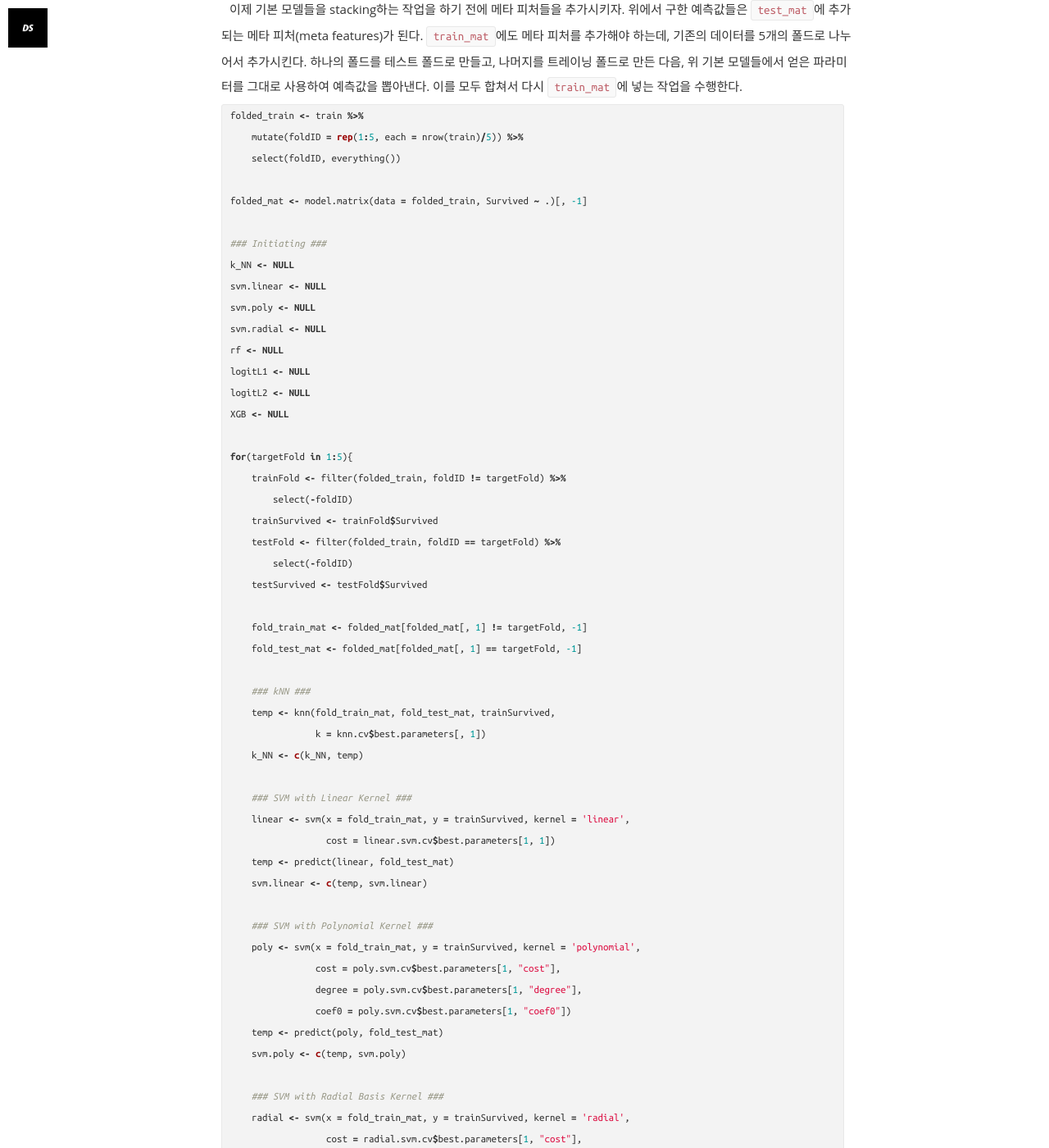
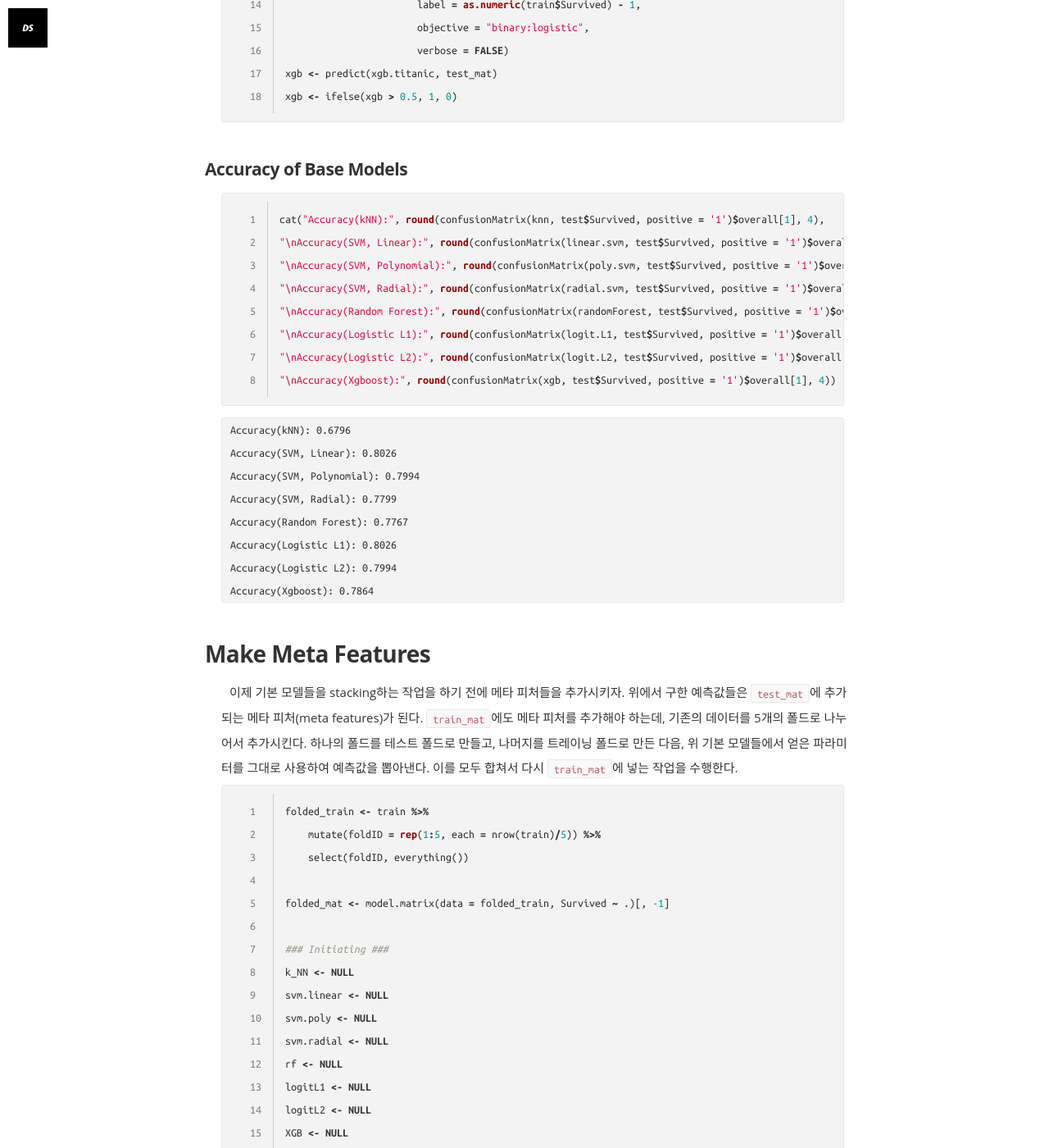
Before and after one commit to otzslayer/deprecated-blog, a Jekyll site: the page built from _posts/machine_learning/2016-12-31-stacked-generalization.md, in a window 1280 px wide and 1400 px high, scrolled down 6843 px. Shown: the whole window at 82% size. Built offline with Jekyll 4.4.1, drawn with Linux system fonts in a browser that asks for light colours; nearby versions of some CDN libraries; some web fonts are replaced; library files that are not in the unit come from our copies; some of the changed text lies outside the part shown.

Commit message:
CSS Modified

````diff
--- a/_Rmd/2016-12-20-adaptive-lasso.Rmd
+++ b/_Rmd/2016-12-20-adaptive-lasso.Rmd
@@ -138,7 +138,6 @@ knitr::include_graphics("assets/images/AdaptiveLassoFigure1.png")
 library(ISLR)
 data("Hitters")
 Hitters <- na.omit(Hitters)
-head(Hitters)
 ```
 
 ##### Data Preparation
--- a/_posts/machine_learning/2016-12-31-stacked-generalization.md
+++ b/_posts/machine_learning/2016-12-31-stacked-generalization.md
@@ -21,7 +21,7 @@ categories: machine-learning
 원본 데이터에 약간의 전처리를 가했다. 결측값을 제거하기 위해 Interpolation을 수행하고, 약간의 Feature engineering을 한 후 필요한 칼럼만 남겨두었다.
 
 
-{% highlight r %}
+{% highlight r linenos %}
 library(readr)
 
 train <- read_csv(file = "data/titanic/train.csv")
@@ -33,7 +33,7 @@ test$Survived <- as.factor(test$Survived)
 헤당 데이터의 Sparse matrix를 만들기 위해서 `model.matrix()` 함수를 사용한다.
 
 
-{% highlight r %}
+{% highlight r linenos %}
 train_mat <- model.matrix(data = train, Survived ~ .)[, -1]
 test_mat <- model.matrix(data = test, Survived ~ .)[, -1]
 {% endhighlight %}
@@ -43,7 +43,7 @@ test_mat <- model.matrix(data = test, Survived ~ .)[, -1]
 Feature selection을 위해서 `Boruta` 패키지를 사용한다. Boruta algorithm은 Random forest의 wrapper로 포함되어 있는 Feature importance 기능과 굉장히 유사한데, 최근 Kaggle의 House price 예측 컴피티션에서 한 참가자가 사용한 것을 보고 알게 되었다. 제법 괜찮은 알고리즘으로 알고 있어서 사용했다.
 
 
-{% highlight r %}
+{% highlight r linenos %}
 library(Boruta)
 
 set.seed(7)
@@ -67,14 +67,14 @@ getSelectedAttributes(bor.result)
 {% endhighlight %}
 
 
-{% highlight r %}
+{% highlight r linenos %}
 plot(bor.result)
 {% endhighlight %}
 
 <img src="/assets/article_images/2016-12-31-stacked-generalization/unnamed-chunk-6-1.png" title="plot of chunk unnamed-chunk-6" alt="plot of chunk unnamed-chunk-6" width="576" style="display: block; margin: auto;" />
 
 
-{% highlight r %}
+{% highlight r linenos %}
 bor.result$finalDecision
 {% endhighlight %}
 
@@ -103,7 +103,7 @@ Levels: Tentative Confirmed Rejected
 {% endhighlight %}
 
 
-{% highlight r %}
+{% highlight r linenos %}
 train_mat <- train_mat[, getSelectedAttributes(bor.result)]
 test_mat <- test_mat[, getSelectedAttributes(bor.result)]
 {% endhighlight %}
@@ -126,7 +126,7 @@ test_mat <- test_mat[, getSelectedAttributes(bor.result)]
 ##### Base Model 1: kNN
 
 
-{% highlight r %}
+{% highlight r linenos %}
 library(e1071)
 library(class)
 
@@ -139,7 +139,7 @@ knn <- knn(train_mat, test_mat, factor(train$Survived), k = knn.cv$best.paramete
 ##### Base Model 2: SVM with Linear Kernel
 
 
-{% highlight r %}
+{% highlight r linenos %}
 doMC::registerDoMC(4)
 set.seed(7)
 linear.svm.cv <- tune.svm(x = train_mat, y = factor(train$Survived), kernel = "linear", cost = c(0.001, 0.01, 0.1, 1, 5, 10),
@@ -150,7 +150,7 @@ linear.svm <- predict(linear.svm.cv$best.model, test_mat)
 ##### Base Model 3: SVM with Polynomial Kernel
 
 
-{% highlight r %}
+{% highlight r linenos %}
 set.seed(7)
 poly.svm.cv <- tune.svm(x = train_mat, y = factor(train$Survived), kernel = "polynomial",
                      degree = c(2, 3, 4), coef0 = c(0.1, 0.5, 1, 2),
@@ -162,7 +162,7 @@ poly.svm <- predict(poly.svm.cv$best.model, test_mat)
 ##### Base Model 4: SVM with Radial Kernel
 
 
-{% highlight r %}
+{% highlight r linenos %}
 set.seed(7)
 radial.svm.cv <- tune.svm(x = train_mat, y = factor(train$Survived), kernel = "radial",
                      gamma = c(0.1, 0.5, 1, 2, 3), coef0 = c(0.1, 0.5, 1, 2),
@@ -174,7 +174,7 @@ radial.svm <- predict(radial.svm.cv$best.model, test_mat)
 ##### Base Model 5: Random Forest
 
 
-{% highlight r %}
+{% highlight r linenos %}
 library(ranger)
 
 set.seed(7)
@@ -188,7 +188,7 @@ randomForest <- randomForest$predictions
 ##### Base Model 6: Logistic Regression with L1 Regularization
 
 
-{% highlight r %}
+{% highlight r linenos %}
 library(glmnet)
 
 set.seed(7)
@@ -201,7 +201,7 @@ logit.L1 <- as.vector(ifelse(logit.L1 > 0.5, 1, 0))
 ##### Base Model 7: Logistic Regression with L2 Regularization
 
 
-{% highlight r %}
+{% highlight r linenos %}
 set.seed(7)
 logit_L2.cv <- cv.glmnet(x = train_mat, y = train$Survived, family = 'binomial',
                    alpha = 0)
@@ -212,7 +212,7 @@ logit.L2 <- as.vector(ifelse(logit.L2 > 0.5, 1, 0))
 ##### Base Model 8: Xgboost
 
 
-{% highlight r %}
+{% highlight r linenos %}
 library(xgboost)
 
 trCtrl <- trainControl(method = "repeatedcv", number = 10, allowParallel = TRUE)
@@ -228,7 +228,7 @@ xgb.grid <- expand.grid(nrounds = c(180, 200, 220),
 {% endhighlight %}
 
 
-{% highlight r %}
+{% highlight r linenos %}
 set.seed(7)
 doMC::registerDoMC(4)
 xgbTrain <- train(x = train_mat,
@@ -252,7 +252,7 @@ xgb <- ifelse(xgb > 0.5, 1, 0)
 ##### Accuracy of Base Models
 
 
-{% highlight r %}
+{% highlight r linenos %}
 cat("Accuracy(kNN):", round(confusionMatrix(knn, test$Survived, positive = '1')$overall[1], 4),
 "\nAccuracy(SVM, Linear):", round(confusionMatrix(linear.svm, test$Survived, positive = '1')$overall[1], 4),
 "\nAccuracy(SVM, Polynomial):", round(confusionMatrix(poly.svm, test$Survived, positive = '1')$overall[1], 4),
@@ -282,7 +282,7 @@ Accuracy(Xgboost): 0.7864
 
 
 
-{% highlight r %}
+{% highlight r linenos %}
 folded_train <- train %>%
     mutate(foldID = rep(1:5, each = nrow(train)/5)) %>%
     select(foldID, everything())
@@ -373,7 +373,7 @@ for(targetFold in 1:5){
 {% endhighlight %}
 
 
-{% highlight r %}
+{% highlight r linenos %}
 meta_train <- cbind(train_mat,
                     kNN = k_NN - 1,
                     LinearSVM = svm.linear - 1,
@@ -386,7 +386,7 @@ meta_train <- cbind(train_mat,
 {% endhighlight %}
 
 
-{% highlight r %}
+{% highlight r linenos %}
 meta_test <- cbind(test_mat,
                    kNN = as.numeric(knn) - 1,
                    LinearSVM = as.numeric(linear.svm) - 1,
@@ -403,7 +403,7 @@ meta_test <- cbind(test_mat,
 마지막으로 모델을 스택하는 작업만 남았다. 스택 모델은 위에서 가장 좋은 성능을 보인 **Logistic Regression with L1 Regularization**으로 만든다. 10-fold Cross Validation으로 적절한 `lambda`값을 찾도록 하자.
 
 
-{% highlight r %}
+{% highlight r linenos %}
 lambda <- exp(-seq(5, 6, length.out = 400))
 
 set.seed(7)
@@ -415,7 +415,7 @@ meta.pred <- as.vector(ifelse(meta.pred > 0.5, 1, 0))
 {% endhighlight %}
 
 
-{% highlight r %}
+{% highlight r linenos %}
 cat("Accuracy(Stacked Model):", round(confusionMatrix(meta.pred, test$Survived, positive = '1')$overall[1], 4))
 {% endhighlight %}
 
--- a/_sass/_syntax-highlighting.scss
+++ b/_sass/_syntax-highlighting.scss
@@ -106,6 +106,7 @@
       border: none;
       margin-bottom: 0px;
       padding-left: 0px;
+      margin-left: 10px;
     }
   }
 }
--- a/css/main.sass
+++ b/css/main.sass
@@ -646,7 +646,7 @@ pre,
 code
   font-family: $font-monospace
   text-align: left
-  font-size: inherit
+  font-size: 14px
 
 code
   padding: 1px 1px
@@ -661,6 +661,7 @@ pre
   border-radius: 3px
   background-color: #f3f3f3
   line-height: 2em
+  font-size: 14px
   > code
     border: 0
     padding-right: 0
````
Also changed, not shown: _posts/R/2016-12-18-xgboost-parallelization.md (+8 -8 lines), 3 other files.
